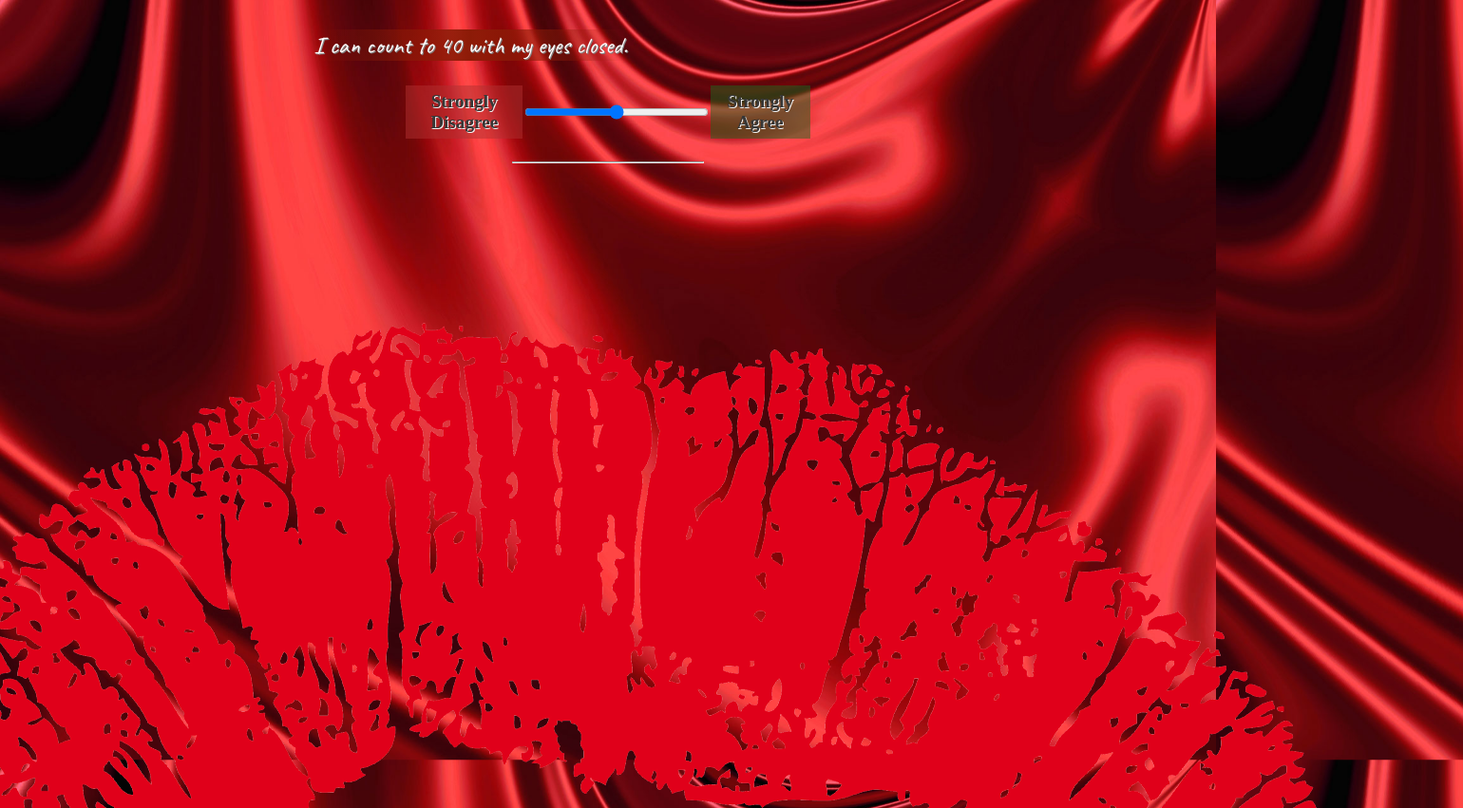
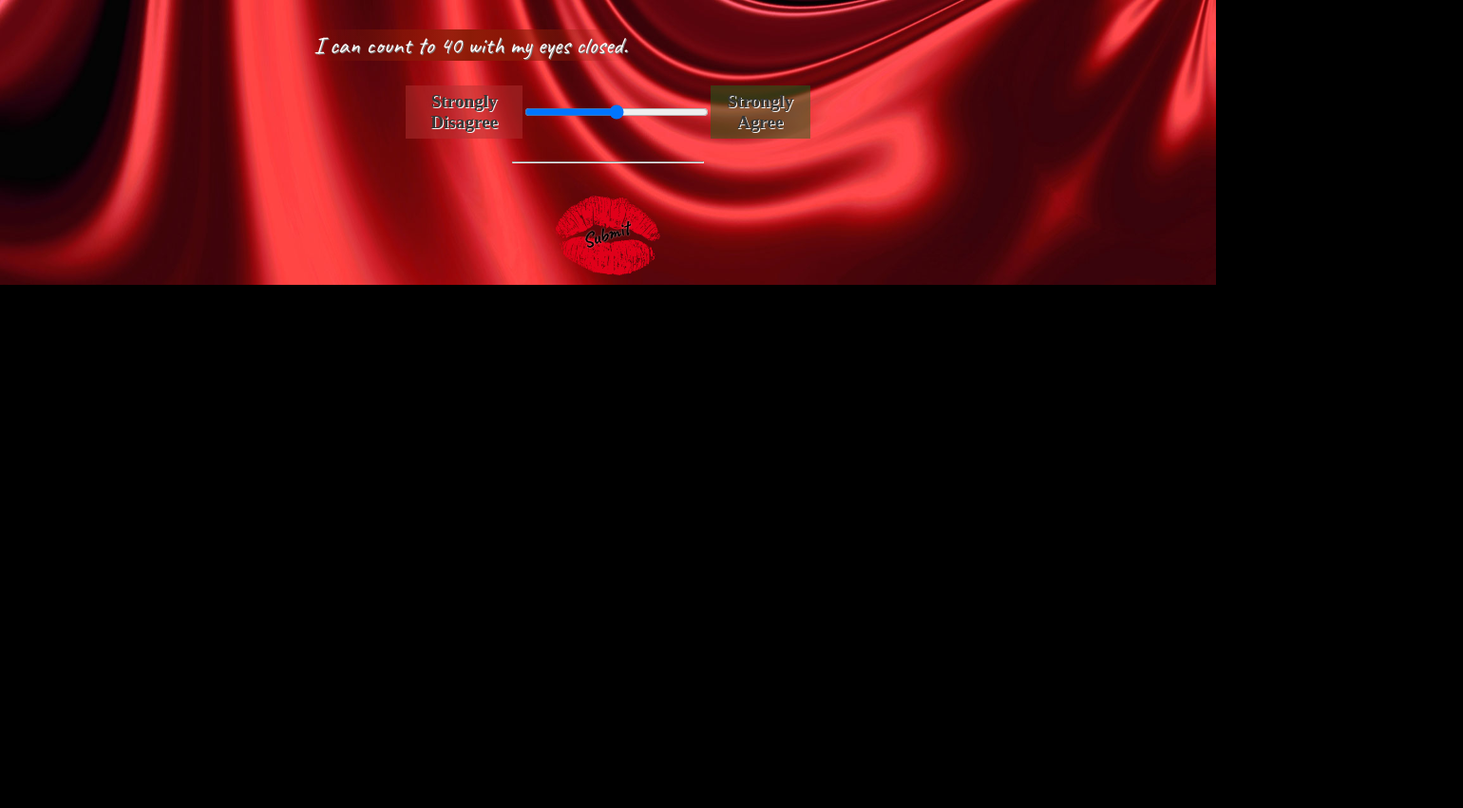
Before and after one commit to dph0718/friend-finder, a website: page app/public/survey.html in a window 1280 px wide. Shown: the part 2613-3464 px from the top of the page at 95% size, 1540 px wide, since content can reach past the window. After the commit the page ends 2913 px from the top, so only its background shows below. Drawn offline with nearby package versions, Linux system fonts and the light colour scheme; a web font is replaced by a local one.

Commit message:
button change

```diff
--- a/app/public/style.css
+++ b/app/public/style.css
@@ -259,7 +259,12 @@ a:active{
 }
 
 #final{
-    background-image: url('images/lips.png')
+    width: 10%;
+    text-shadow: 0 0 7px white;
+}
+
+#final:hover{
+    cursor: pointer;
 }
 
 /* Add Animation */
--- a/app/public/survey.html
+++ b/app/public/survey.html
@@ -58,7 +58,7 @@
         </div>
 
     </form>
-    <img src='images/lips.png' id="final">
+    <img src='images/submit.png' id="final">
 
     <!-- The Modals -->
     <div id="match" class="modal">
```
Also changed, not shown: app/public/images/submit.png (added).
